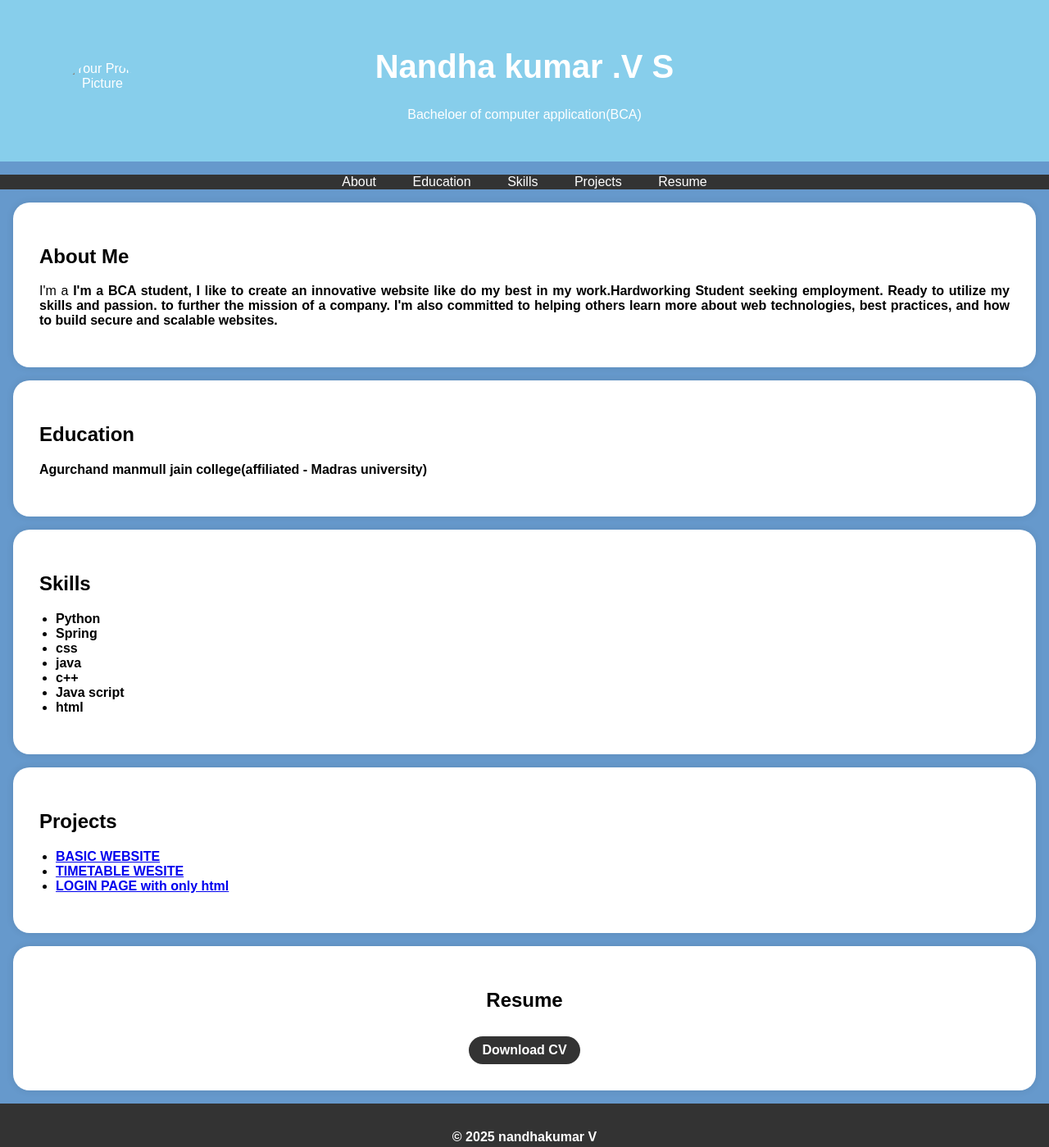
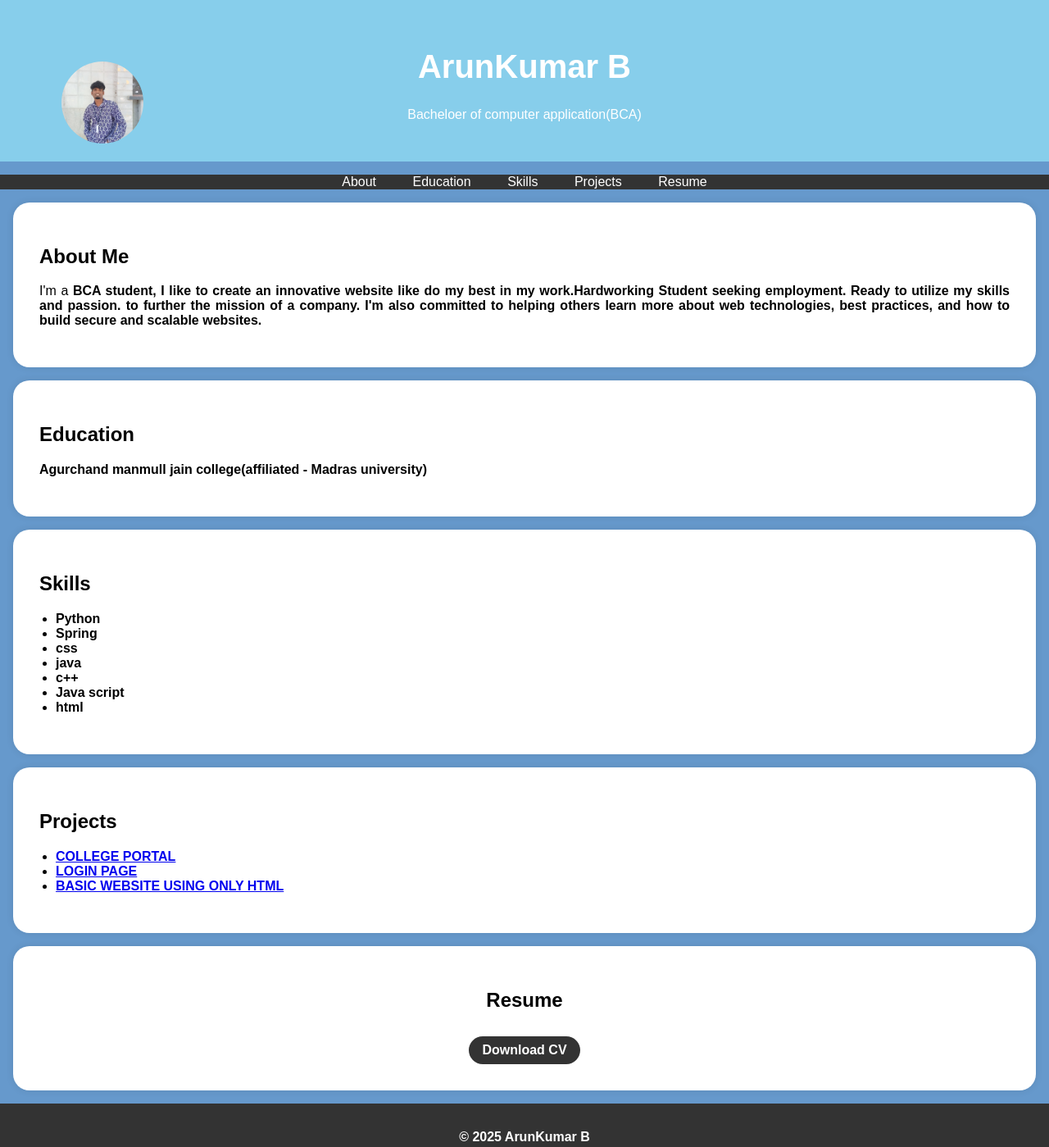
Before and after one commit to aruncollege007/digital-portfolio, a plain HTML site: page index.html in a window 1280 px wide. Shown: the whole page at 82% size. Drawn offline with Linux system fonts and the light colour scheme.

Commit message:
Update index.html

```diff
--- a/index.html
+++ b/index.html
@@ -95,8 +95,8 @@
     <header>
         <div class="header-content">
             <!-- Add your profile picture here -->
-            <img src="C:\Nandhakumar ibm\nandhaphoto.jpg" alt="Your Profile Picture" class="profile-picture">
-            <h1>Nandha kumar .V S</h1>
+            <img src="photo.jpg" alt="Your Profile Picture" class="profile-picture">
+            <h1>ArunKumar B</h1>
             <p>Bacheloer of computer application(BCA)</p>
         </div>
     </header>
@@ -115,7 +115,7 @@
     <section id="about">
         <div class="section-content">
             <h2>About Me</h2>
-            <p>I'm a <b>I'm a BCA student, I like to create an innovative website like do my best in my work.Hardworking Student seeking employment. Ready to utilize my skills and passion. to further the mission of a company. I'm also committed to helping others learn more about web technologies,
+            <p>I'm a <b> BCA student, I like to create an innovative website like do my best in my work.Hardworking Student seeking employment. Ready to utilize my skills and passion. to further the mission of a company. I'm also committed to helping others learn more about web technologies,
                  best practices, and how to build secure and scalable websites.</p>
 
         </div>
@@ -150,9 +150,9 @@
         <div class="section-content">
             <h2>Projects</h2>
             <ul>
-<li><a href="C:\Nandhakumar ibm\project 1.html">BASIC WEBSITE</a></li>
-                <li><a href="C:\Nandhakumar ibm\project 2.html">TIMETABLE WESITE</a></li>
-                 <li><a href="C:\Nandhakumar ibm\project 3.html">LOGIN PAGE with only html</a></li>
+<li><a href="project1.html">COLLEGE PORTAL</a></li>
+                <li><a href="project2.html">LOGIN PAGE </a></li>
+                 <li><a href="project3.html">BASIC WEBSITE USING ONLY HTML</a></li>
                       </ul>
         </div>
     </section>
@@ -162,14 +162,14 @@
         <div class="section-content">
             <center>
             <h2>Resume</h2>
-            <a href="C:\Nandhakumar ibm\resume.jpg" target="_blank" class="download-button">Download CV</a>
+            <a href="resume.pdf" target="_blank" class="download-button">Download CV</a>
         </center>
         </div>
 
     </section>
 
     <footer>
-        <p>&copy; 2025 nandhakumar V</p>
+        <p>&copy; 2025 ArunKumar B</p>
     </footer>
 
     <script>
```
